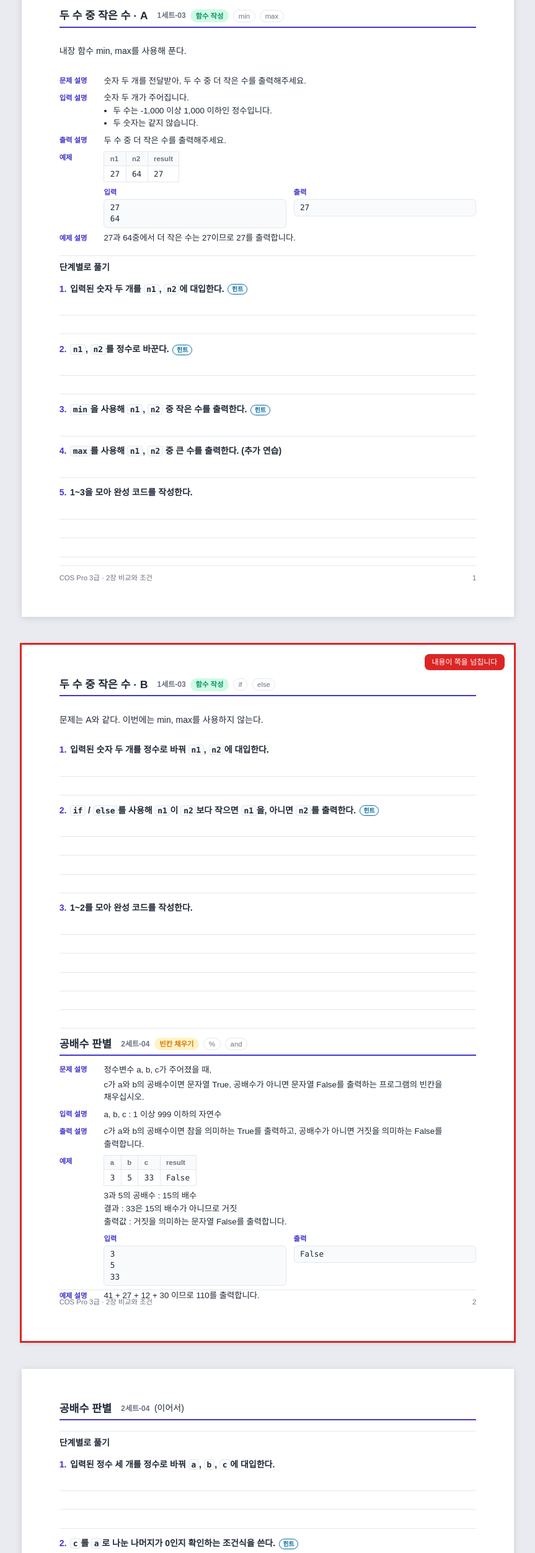
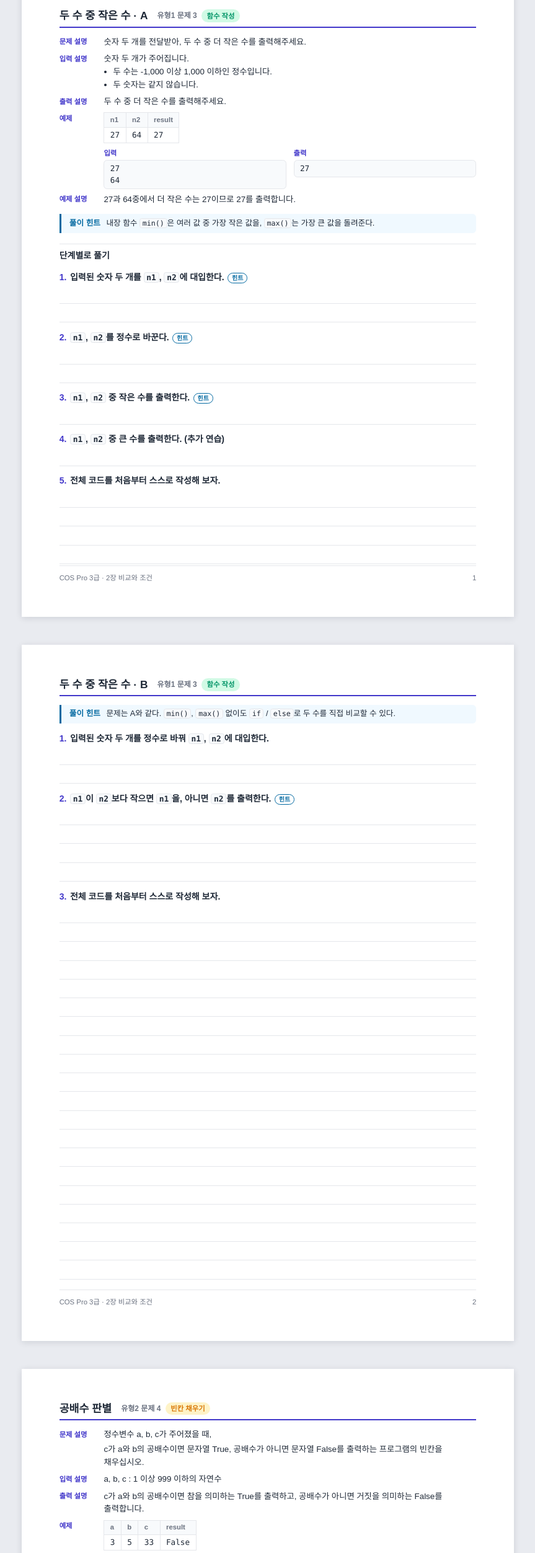
Before and after one commit to jxxngin/cos-pro, a plain HTML site: page grade3/ch02-compare.html in a window 1280 px wide. Shown: the part 173-2678 px from the top of the page at 62% size, without its empty margins (208-1071 px from the left). Drawn offline with Linux system fonts and the light colour scheme; a web font is replaced by a local one.

Commit message:
Regenerate chapter 2 in the new format (3rd feedback)
- each problem starts on a new page, solve hint after the original text
- 유형N 문제M labels, no topic tags, no method names in step questions
- final step: '전체 코드를 처음부터 스스로 작성해 보자.'

Co-Authored-By: Claude Opus 5.5 <noreply@anthropic.com>

```diff
--- a/grade3/ch02-compare.html
+++ b/grade3/ch02-compare.html
@@ -12,7 +12,7 @@
 
 <section class="page">
   <header class="chapter-band">
-    <div class="ch-no">2</div>
+    <div class="ch-no">02</div>
     <div>
       <h1>비교와 조건</h1>
       <p>두 값을 비교하거나 조건을 나눠 출력이 달라지는 문제. 막히면 장 끝의 힌트를 본다.</p>
@@ -20,11 +20,9 @@
   </header>
   <div class="prob-head">
     <h2>두 수 중 작은 수 · A</h2>
-    <span class="src">1세트-03</span>
+    <span class="src">유형1 문제 3</span>
     <span class="badge type-write">함수 작성</span>
-    <span class="tag">min</span><span class="tag">max</span>
   </div>
-  <p class="cond">내장 함수 min, max를 사용해 푼다.</p>
   <div class="orig">
     <div class="sec"><div class="lbl">문제 설명</div><div><p>숫자 두 개를 전달받아, 두 수 중 더 작은 수를 출력해주세요.</p></div></div>
     <div class="sec"><div class="lbl">입력 설명</div><div><p>숫자 두 개가 주어집니다.</p><ul><li>두 수는 -1,000 이상 1,000 이하인 정수입니다.</li><li>두 숫자는 같지 않습니다.</li></ul></div></div>
@@ -37,6 +35,7 @@
     </div></div>
     <div class="sec"><div class="lbl">예제 설명</div><div><p>27과 64중에서 더 작은 수는 27이므로 27를 출력합니다.</p></div></div>
   </div>
+  <p class="tip">내장 함수 <code>min()</code>은 여러 값 중 가장 작은 값을, <code>max()</code>는 가장 큰 값을 돌려준다.</p>
   <p class="steps-title">단계별로 풀기</p>
   <div class="step">
     <p class="q"><span class="n">1.</span>입력된 숫자 두 개를 <code>n1</code>, <code>n2</code>에 대입한다.<span class="hint-tag">힌트</span></p>
@@ -47,15 +46,15 @@
     <div class="write-lines" style="--lines: 2"></div>
   </div>
   <div class="step">
-    <p class="q"><span class="n">3.</span><code>min</code>을 사용해 <code>n1</code>, <code>n2</code> 중 작은 수를 출력한다.<span class="hint-tag">힌트</span></p>
+    <p class="q"><span class="n">3.</span><code>n1</code>, <code>n2</code> 중 작은 수를 출력한다.<span class="hint-tag">힌트</span></p>
     <div class="write-lines"></div>
   </div>
   <div class="step">
-    <p class="q"><span class="n">4.</span><code>max</code>를 사용해 <code>n1</code>, <code>n2</code> 중 큰 수를 출력한다. (추가 연습)</p>
+    <p class="q"><span class="n">4.</span><code>n1</code>, <code>n2</code> 중 큰 수를 출력한다. (추가 연습)</p>
     <div class="write-lines"></div>
   </div>
   <div class="step fill-rest">
-    <p class="q"><span class="n">5.</span>1~3을 모아 완성 코드를 작성한다.</p>
+    <p class="q"><span class="n">5.</span>전체 코드를 처음부터 스스로 작성해 보자.</p>
     <div class="write-lines" style="--lines: 3"></div>
   </div>
 </section>
@@ -63,28 +62,29 @@
 <section class="page">
   <div class="prob-head">
     <h2>두 수 중 작은 수 · B</h2>
-    <span class="src">1세트-03</span>
+    <span class="src">유형1 문제 3</span>
     <span class="badge type-write">함수 작성</span>
-    <span class="tag">if</span><span class="tag">else</span>
   </div>
-  <p class="cond">문제는 A와 같다. 이번에는 min, max를 사용하지 않는다.</p>
+  <p class="tip">문제는 A와 같다. <code>min()</code>, <code>max()</code> 없이도 <code>if</code> / <code>else</code>로 두 수를 직접 비교할 수 있다.</p>
   <div class="step">
     <p class="q"><span class="n">1.</span>입력된 숫자 두 개를 정수로 바꿔 <code>n1</code>, <code>n2</code>에 대입한다.</p>
     <div class="write-lines" style="--lines: 2"></div>
   </div>
   <div class="step">
-    <p class="q"><span class="n">2.</span><code>if</code> / <code>else</code>를 사용해 <code>n1</code>이 <code>n2</code>보다 작으면 <code>n1</code>을, 아니면 <code>n2</code>를 출력한다.<span class="hint-tag">힌트</span></p>
+    <p class="q"><span class="n">2.</span><code>n1</code>이 <code>n2</code>보다 작으면 <code>n1</code>을, 아니면 <code>n2</code>를 출력한다.<span class="hint-tag">힌트</span></p>
     <div class="write-lines" style="--lines: 4"></div>
   </div>
-  <div class="step">
-    <p class="q"><span class="n">3.</span>1~2를 모아 완성 코드를 작성한다.</p>
+  <div class="step fill-rest">
+    <p class="q"><span class="n">3.</span>전체 코드를 처음부터 스스로 작성해 보자.</p>
     <div class="write-lines" style="--lines: 6"></div>
   </div>
+</section>
+
+<section class="page">
   <div class="prob-head">
     <h2>공배수 판별</h2>
-    <span class="src">2세트-04</span>
+    <span class="src">유형2 문제 4</span>
     <span class="badge type-blank">빈칸 채우기</span>
-    <span class="tag">%</span><span class="tag">and</span>
   </div>
   <div class="orig">
     <div class="sec"><div class="lbl">문제 설명</div><div><p>정수변수 a, b, c가 주어졌을 때,</p><p>c가 a와 b의 공배수이면 문자열 True, 공배수가 아니면 문자열 False를 출력하는 프로그램의 빈칸을 채우십시오.</p></div></div>
@@ -100,14 +100,7 @@
     </div></div>
     <div class="sec"><div class="lbl">예제 설명</div><div><p>41 + 27 + 12 + 30 이므로 110를 출력합니다.</p></div></div>
   </div>
-</section>
-
-<section class="page">
-  <div class="prob-head">
-    <h2>공배수 판별</h2>
-    <span class="src">2세트-04</span>
-    <span class="cont">(이어서)</span>
-  </div>
+  <p class="tip">나머지 연산자 <code>%</code>로 어떤 수가 다른 수로 나누어떨어지는지 확인할 수 있다.</p>
   <p class="steps-title">단계별로 풀기</p>
   <div class="step">
     <p class="q"><span class="n">1.</span>입력된 정수 세 개를 정수로 바꿔 <code>a</code>, <code>b</code>, <code>c</code>에 대입한다.</p>
@@ -125,8 +118,15 @@
     <p class="q"><span class="n">4.</span>두 조건이 모두 참이면 <code>True</code>를, 아니면 <code>False</code>를 출력한다.<span class="hint-tag">힌트</span></p>
     <div class="write-lines" style="--lines: 4"></div>
   </div>
+</section>
+
+<section class="page">
+  <div class="prob-head">
+    <h2>공배수 판별</h2>
+    <span class="src">유형2 문제 4</span>
+  </div>
   <div class="step">
-    <p class="q"><span class="n">5.</span>1~4를 모아 완성 코드를 작성한다.</p>
+    <p class="q"><span class="n">5.</span>전체 코드를 처음부터 스스로 작성해 보자.</p>
     <div class="write-lines" style="--lines: 7"></div>
   </div>
   <div class="step">
@@ -149,11 +149,9 @@ if __name__ == "__main__":
 <section class="page">
   <div class="prob-head">
     <h2>절댓값이 큰 수 · A</h2>
-    <span class="src">2세트-02</span>
+    <span class="src">유형2 문제 2</span>
     <span class="badge type-blank">빈칸 채우기</span>
-    <span class="tag">abs</span><span class="tag">if</span>
   </div>
-  <p class="cond">내장 함수 abs를 사용해 푼다.</p>
   <div class="orig">
     <div class="sec"><div class="lbl">문제 설명</div><div><p>정수 a, b가 주어졌을 때, 절대값이 큰 수를 출력하는 프로그램의 빈칸을 채우십시오.</p></div></div>
     <div class="sec"><div class="lbl">입력 설명</div><div><p>a, b : - 999 이상 999 이하의 정수로서 a와 b의 절대값은 항상 다르게 주어집니다.</p></div></div>
@@ -166,13 +164,14 @@ if __name__ == "__main__":
     </div></div>
     <div class="sec"><div class="lbl">예제 설명</div><div><p>a 절대값 : 654, b 절대값 : 342<br>a 절대값이 크므로 a 값(-654)을 출력함</p></div></div>
   </div>
+  <p class="tip">내장 함수 <code>abs()</code>는 숫자의 부호를 뗀 값(절댓값)을 돌려준다.</p>
   <p class="steps-title">단계별로 풀기</p>
   <div class="step">
     <p class="q"><span class="n">1.</span>입력된 정수 두 개를 정수로 바꿔 <code>a</code>, <code>b</code>에 대입한다.</p>
     <div class="write-lines" style="--lines: 2"></div>
   </div>
   <div class="step">
-    <p class="q"><span class="n">2.</span><code>abs</code>를 사용해 <code>a</code>의 절댓값을 <code>abs_a</code>에, <code>b</code>의 절댓값을 <code>abs_b</code>에 대입한다.<span class="hint-tag">힌트</span></p>
+    <p class="q"><span class="n">2.</span><code>a</code>의 절댓값을 <code>abs_a</code>에, <code>b</code>의 절댓값을 <code>abs_b</code>에 대입한다.<span class="hint-tag">힌트</span></p>
     <div class="write-lines" style="--lines: 2"></div>
   </div>
   <div class="step">
@@ -180,7 +179,7 @@ if __name__ == "__main__":
     <div class="write-lines" style="--lines: 4"></div>
   </div>
   <div class="step fill-rest">
-    <p class="q"><span class="n">4.</span>1~3을 모아 완성 코드를 작성한다.</p>
+    <p class="q"><span class="n">4.</span>전체 코드를 처음부터 스스로 작성해 보자.</p>
     <div class="write-lines" style="--lines: 6"></div>
   </div>
 </section>
@@ -188,11 +187,10 @@ if __name__ == "__main__":
 <section class="page">
   <div class="prob-head">
     <h2>절댓값이 큰 수 · B</h2>
-    <span class="src">2세트-02</span>
+    <span class="src">유형2 문제 2</span>
     <span class="badge type-blank">빈칸 채우기</span>
-    <span class="tag">if</span><span class="tag">* -1</span>
   </div>
-  <p class="cond">문제는 A와 같다. 이번에는 abs를 사용하지 않는다.</p>
+  <p class="tip">문제는 A와 같다. <code>abs()</code> 없이도 음수에 -1을 곱하면 절댓값을 만들 수 있다.</p>
   <div class="step">
     <p class="q"><span class="n">1.</span>입력된 정수 두 개를 정수로 바꿔 <code>a</code>, <code>b</code>에 대입한다.</p>
     <div class="write-lines" style="--lines: 2"></div>
@@ -214,7 +212,7 @@ if __name__ == "__main__":
     <div class="write-lines" style="--lines: 4"></div>
   </div>
   <div class="step fill-rest">
-    <p class="q"><span class="n">6.</span>1~5를 모아 완성 코드를 작성한다.</p>
+    <p class="q"><span class="n">6.</span>전체 코드를 처음부터 스스로 작성해 보자.</p>
     <div class="write-lines" style="--lines: 10"></div>
   </div>
 </section>
@@ -222,8 +220,7 @@ if __name__ == "__main__":
 <section class="page">
   <div class="prob-head">
     <h2>절댓값이 큰 수 · B</h2>
-    <span class="src">2세트-02</span>
-    <span class="cont">(이어서)</span>
+    <span class="src">유형2 문제 2</span>
   </div>
   <div class="step">
     <p class="q"><span class="n">7.</span>시험 코드의 빈칸 ①②③④를 채운다.</p>
@@ -248,11 +245,13 @@ if __name__ == "__main__":
         print(b)
 </pre>
   </div>
+</section>
+
+<section class="page">
   <div class="prob-head">
     <h2>n번째 원소의 부호</h2>
-    <span class="src">2세트-10</span>
+    <span class="src">유형2 문제 10</span>
     <span class="badge type-write">함수 작성</span>
-    <span class="tag">리스트</span><span class="tag">인덱스</span><span class="tag">elif</span>
   </div>
   <div class="orig">
     <div class="sec"><div class="lbl">문제 설명</div><div><p>5개 정수로 구성된 리스트 arr과 정수 n이 주어졌을 때, arr의 n번째 원소가 음수이면 -1, 0이면 0, 양수이면 1을 출력하는 프로그램을 완성해주세요.</p></div></div>
@@ -266,14 +265,7 @@ if __name__ == "__main__":
     </div></div>
     <div class="sec"><div class="lbl">예제 설명</div><div><p>arr의 3번째 원소는 111이고, 양수이므로 1을 출력합니다.</p></div></div>
   </div>
-</section>
-
-<section class="page">
-  <div class="prob-head">
-    <h2>n번째 원소의 부호</h2>
-    <span class="src">2세트-10</span>
-    <span class="cont">(이어서)</span>
-  </div>
+  <p class="tip">리스트에서 사람이 세는 위치(몇 번째)와 인덱스는 1만큼 차이가 난다.</p>
   <p class="steps-title">단계별로 풀기</p>
   <div class="step">
     <p class="q"><span class="n">1.</span>첫째 줄 입력을 <code>line</code>에 대입한다.</p>
@@ -291,6 +283,13 @@ if __name__ == "__main__":
     <p class="q"><span class="n">4.</span>둘째 줄 입력을 정수로 바꿔 <code>n</code>에 대입한다.</p>
     <div class="write-lines"></div>
   </div>
+</section>
+
+<section class="page">
+  <div class="prob-head">
+    <h2>n번째 원소의 부호</h2>
+    <span class="src">유형2 문제 10</span>
+  </div>
   <div class="step">
     <p class="q"><span class="n">5.</span><code>arr</code>의 n번째 원소를 <code>x</code>에 대입한다.<span class="hint-tag">힌트</span></p>
     <div class="write-lines"></div>
@@ -300,17 +299,16 @@ if __name__ == "__main__":
     <div class="write-lines" style="--lines: 6"></div>
   </div>
   <div class="step fill-rest">
-    <p class="q"><span class="n">7.</span>1~6을 모아 완성 코드를 작성한다.</p>
-    <div class="write-lines" style="--lines: 9"></div>
+    <p class="q"><span class="n">7.</span>전체 코드를 처음부터 스스로 작성해 보자.</p>
+    <div class="write-lines" style="--lines: 11"></div>
   </div>
 </section>
 
 <section class="page">
   <div class="prob-head">
     <h2>J · Q · K 카드 게임</h2>
-    <span class="src">2세트-05</span>
+    <span class="src">유형2 문제 5</span>
     <span class="badge type-blank">빈칸 채우기</span>
-    <span class="tag">문자열 인덱스</span><span class="tag">index()</span>
   </div>
   <div class="orig">
     <div class="sec"><div class="lbl">문제 설명</div><div><p>A와 B는 카드게임을 하고 있습니다.</p><p>J, Q, K로 구성된 3장의 카드에서 A와 B가 1장씩 뽑았을 때, 우선순위가 높은 카드를 뽑은 사람이 이기게 됩니다. 카드의 우선순위는 J &lt; Q &lt; K 입니다.</p><p>A와 B가 뽑은 카드가 순서대로 저장된 문자열 cards가 주어졌을 때, 게임에서 이기는 사람을 출력하는 프로그램의 빈칸을 채우십시오.</p></div></div>
@@ -323,6 +321,7 @@ if __name__ == "__main__":
       <div><span class="lbl">출력</span><pre>B</pre></div>
     </div></div>
   </div>
+  <p class="tip">카드를 우선순위가 낮은 것부터 늘어놓은 문자열에서 각 카드의 위치(인덱스)를 비교하면 누가 이기는지 알 수 있다.</p>
   <p class="steps-title">단계별로 풀기</p>
   <div class="step">
     <p class="q"><span class="n">1.</span>입력을 <code>cards</code>에 대입한다.<span class="hint-tag">힌트</span></p>
@@ -345,15 +344,14 @@ if __name__ == "__main__":
 <section class="page">
   <div class="prob-head">
     <h2>J · Q · K 카드 게임</h2>
-    <span class="src">2세트-05</span>
-    <span class="cont">(이어서)</span>
+    <span class="src">유형2 문제 5</span>
   </div>
   <div class="step">
     <p class="q"><span class="n">5.</span><code>rank_a</code>와 <code>rank_b</code>를 비교해 이긴 사람을 출력한다.<span class="hint-tag">힌트</span></p>
     <div class="write-lines" style="--lines: 4"></div>
   </div>
   <div class="step">
-    <p class="q"><span class="n">6.</span>1~5를 모아 완성 코드를 작성한다.</p>
+    <p class="q"><span class="n">6.</span>전체 코드를 처음부터 스스로 작성해 보자.</p>
     <div class="write-lines" style="--lines: 10"></div>
   </div>
   <div class="step">
@@ -379,7 +377,7 @@ if __name__ == "__main__":
 <section class="page">
   <h2 class="answers-title">2장 힌트</h2>
   <div class="answer hint-box">
-    <h3>1세트-03 · 두 수 중 작은 수 · A</h3>
+    <h3>유형1 문제 3 · 두 수 중 작은 수 · A</h3>
     <ol>
       <li><span class="no">1</span><span><p><code>input()</code>은 입력 한 줄을 받아 문자열로 돌려준다. 받은 값은 변수에 대입해야 다시 쓸 수 있다. 입력이 두 줄이면 <code>input()</code>을 두 번 쓴다.</p>
 <pre class="code plain">
@@ -394,7 +392,7 @@ age = int(input())    # 받으면서 바로 바꾼다
     </ol>
   </div>
   <div class="answer hint-box">
-    <h3>1세트-03 · 두 수 중 작은 수 · B</h3>
+    <h3>유형1 문제 3 · 두 수 중 작은 수 · B</h3>
     <ol>
       <li><span class="no">2</span><span><p><code>if 조건:</code> 아래 줄은 조건이 참일 때, <code>else:</code> 아래 줄은 거짓일 때 실행된다. 아래 줄은 4칸 들여 쓴다.</p>
 <pre class="code plain">
@@ -406,7 +404,7 @@ else:
     </ol>
   </div>
   <div class="answer hint-box">
-    <h3>2세트-04 · 공배수 판별</h3>
+    <h3>유형2 문제 4 · 공배수 판별</h3>
     <ol>
       <li><span class="no">2</span><span><p><code>%</code>는 나눗셈의 나머지를 구한다. 나머지가 0이면 나누어떨어진다는 뜻이고, 앞의 수가 뒤의 수의 배수다. 같은지 비교할 때는 <code>==</code>를 쓴다.</p>
 <pre class="code plain">
@@ -422,7 +420,7 @@ if x &gt; 0 and x &lt; 10:
     </ol>
   </div>
   <div class="answer hint-box">
-    <h3>2세트-02 · 절댓값이 큰 수 · A</h3>
+    <h3>유형2 문제 2 · 절댓값이 큰 수 · A</h3>
     <ol>
       <li><span class="no">2</span><span><p><code>abs(x)</code>는 <code>x</code>의 절댓값(부호를 뗀 값)을 돌려준다. 예) <code>abs(-7)</code> → <code>7</code>, <code>abs(7)</code> → <code>7</code></p></span></li>
     </ol>
@@ -430,9 +428,9 @@ if x &gt; 0 and x &lt; 10:
 </section>
 
 <section class="page">
-  <h2 class="answers-title">2장 힌트 <span style="font-size: 10pt; color: var(--c-muted);">(이어서)</span></h2>
+  <h2 class="answers-title">2장 힌트</h2>
   <div class="answer hint-box">
-    <h3>2세트-02 · 절댓값이 큰 수 · B</h3>
+    <h3>유형2 문제 2 · 절댓값이 큰 수 · B</h3>
     <ol>
       <li><span class="no">3</span><span><p>음수에 -1을 곱하면 부호가 바뀌어 양수가 된다. 0과 양수는 그대로 두면 이미 절댓값이다. 예) <code>-7 * -1</code> → <code>7</code></p>
 <pre class="code plain">
@@ -442,7 +440,7 @@ if x &lt; 0:
     </ol>
   </div>
   <div class="answer hint-box">
-    <h3>2세트-10 · n번째 원소의 부호</h3>
+    <h3>유형2 문제 10 · n번째 원소의 부호</h3>
     <ol>
       <li><span class="no">2</span><span><p><code>split()</code>은 문자열을 공백 기준으로 잘라 리스트로 만든다. 잘린 조각은 아직 문자열이다.</p>
 <pre class="code plain">
@@ -472,9 +470,9 @@ else:
 </section>
 
 <section class="page">
-  <h2 class="answers-title">2장 힌트 <span style="font-size: 10pt; color: var(--c-muted);">(이어서)</span></h2>
+  <h2 class="answers-title">2장 힌트</h2>
   <div class="answer hint-box">
-    <h3>2세트-05 · J · Q · K 카드 게임</h3>
+    <h3>유형2 문제 5 · J · Q · K 카드 게임</h3>
     <ol>
       <li><span class="no">1</span><span><p>카드는 문자이므로 <code>int()</code>로 바꾸지 않는다.</p></span></li>
       <li><span class="no">2</span><span><p>문자열도 리스트처럼 인덱스로 한 글자씩 꺼낼 수 있다. 첫 글자의 인덱스는 0이다.</p>
@@ -505,7 +503,7 @@ else:
 <section class="page">
   <h2 class="answers-title">2장 정답</h2>
   <div class="answer">
-    <h3>1세트-03 · 두 수 중 작은 수 · A <span class="badge type-write">함수 작성</span></h3>
+    <h3>유형1 문제 3 · 두 수 중 작은 수 · A <span class="badge type-write">함수 작성</span></h3>
     <ol>
       <li><span class="no">1</span><span><code>n1 = input()</code> / <code>n2 = input()</code></span></li>
       <li><span class="no">2</span><span><code>n1 = int(n1)</code> / <code>n2 = int(n2)</code> (1과 합쳐 <code>n1 = int(input())</code>도 정답)</span></li>
@@ -520,7 +518,7 @@ print(min(n1, n2))
     </ol>
   </div>
   <div class="answer">
-    <h3>1세트-03 · 두 수 중 작은 수 · B <span class="badge type-write">함수 작성</span></h3>
+    <h3>유형1 문제 3 · 두 수 중 작은 수 · B <span class="badge type-write">함수 작성</span></h3>
     <ol>
       <li><span class="no">1</span><span><code>n1 = int(input())</code> / <code>n2 = int(input())</code></span></li>
       <li><span class="no">2 · 3</span><span>
@@ -535,7 +533,7 @@ else:
     </ol>
   </div>
   <div class="answer">
-    <h3>2세트-04 · 공배수 판별 <span class="badge type-blank">빈칸 채우기</span></h3>
+    <h3>유형2 문제 4 · 공배수 판별 <span class="badge type-blank">빈칸 채우기</span></h3>
     <ol>
       <li><span class="no">1</span><span><code>a = int(input())</code> / <code>b = int(input())</code> / <code>c = int(input())</code></span></li>
       <li><span class="no">2</span><span><code>c % a == 0</code></span></li>
@@ -569,9 +567,9 @@ if __name__ == "__main__":
 </section>
 
 <section class="page">
-  <h2 class="answers-title">2장 정답 <span style="font-size: 10pt; color: var(--c-muted);">(이어서)</span></h2>
+  <h2 class="answers-title">2장 정답</h2>
   <div class="answer">
-    <h3>2세트-02 · 절댓값이 큰 수 · A <span class="badge type-blank">빈칸 채우기</span></h3>
+    <h3>유형2 문제 2 · 절댓값이 큰 수 · A <span class="badge type-blank">빈칸 채우기</span></h3>
     <ol>
       <li><span class="no">1</span><span><code>a = int(input())</code> / <code>b = int(input())</code></span></li>
       <li><span class="no">2</span><span><code>abs_a = abs(a)</code> / <code>abs_b = abs(b)</code></span></li>
@@ -589,7 +587,7 @@ else:
     </ol>
   </div>
   <div class="answer">
-    <h3>2세트-10 · n번째 원소의 부호 <span class="badge type-write">함수 작성</span></h3>
+    <h3>유형2 문제 10 · n번째 원소의 부호 <span class="badge type-write">함수 작성</span></h3>
     <ol>
       <li><span class="no">1</span><span><code>line = input()</code></span></li>
       <li><span class="no">2</span><span><code>arr = line.split()</code></span></li>
@@ -615,9 +613,9 @@ else:
 </section>
 
 <section class="page">
-  <h2 class="answers-title">2장 정답 <span style="font-size: 10pt; color: var(--c-muted);">(이어서)</span></h2>
+  <h2 class="answers-title">2장 정답</h2>
   <div class="answer">
-    <h3>2세트-02 · 절댓값이 큰 수 · B <span class="badge type-blank">빈칸 채우기</span></h3>
+    <h3>유형2 문제 2 · 절댓값이 큰 수 · B <span class="badge type-blank">빈칸 채우기</span></h3>
     <ol>
       <li><span class="no">1</span><span><code>a = int(input())</code> / <code>b = int(input())</code></span></li>
       <li><span class="no">2</span><span><code>abs_a = a</code> / <code>abs_b = b</code></span></li>
@@ -666,9 +664,9 @@ if __name__ == "__main__":
 </section>
 
 <section class="page">
-  <h2 class="answers-title">2장 정답 <span style="font-size: 10pt; color: var(--c-muted);">(이어서)</span></h2>
+  <h2 class="answers-title">2장 정답</h2>
   <div class="answer">
-    <h3>2세트-05 · J · Q · K 카드 게임 <span class="badge type-blank">빈칸 채우기</span></h3>
+    <h3>유형2 문제 5 · J · Q · K 카드 게임 <span class="badge type-blank">빈칸 채우기</span></h3>
     <ol>
       <li><span class="no">1</span><span><code>cards = input()</code></span></li>
       <li><span class="no">2</span><span><code>a = cards[0]</code> / <code>b = cards[1]</code></span></li>
```
Also changed, not shown: index.html (+1 -1 lines).
